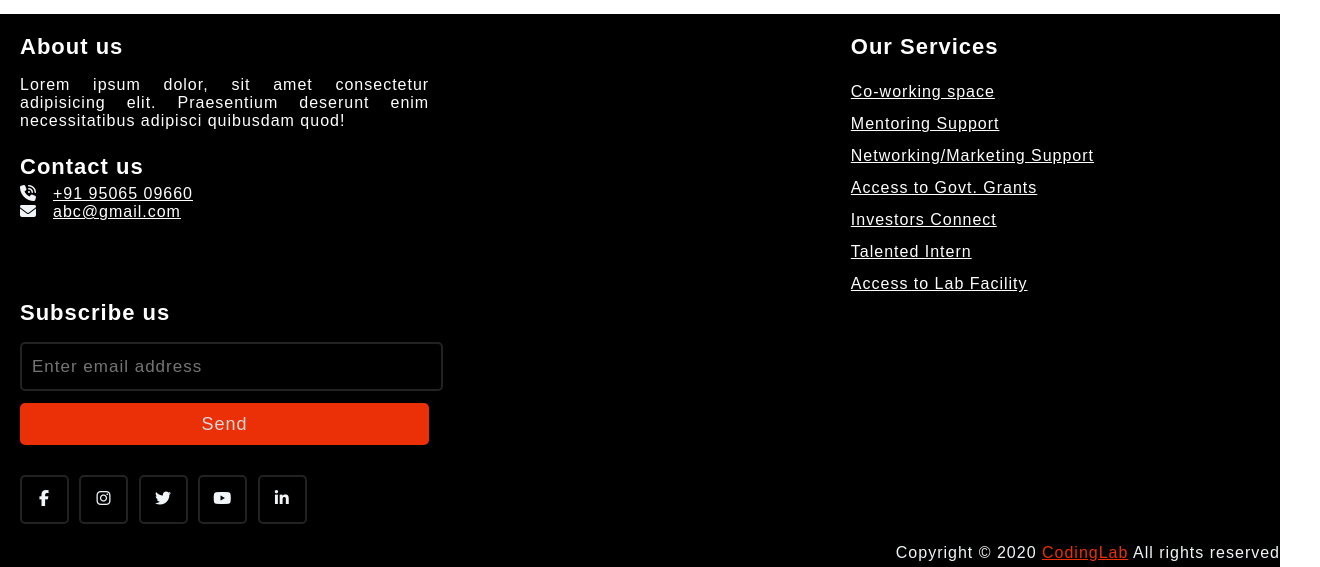
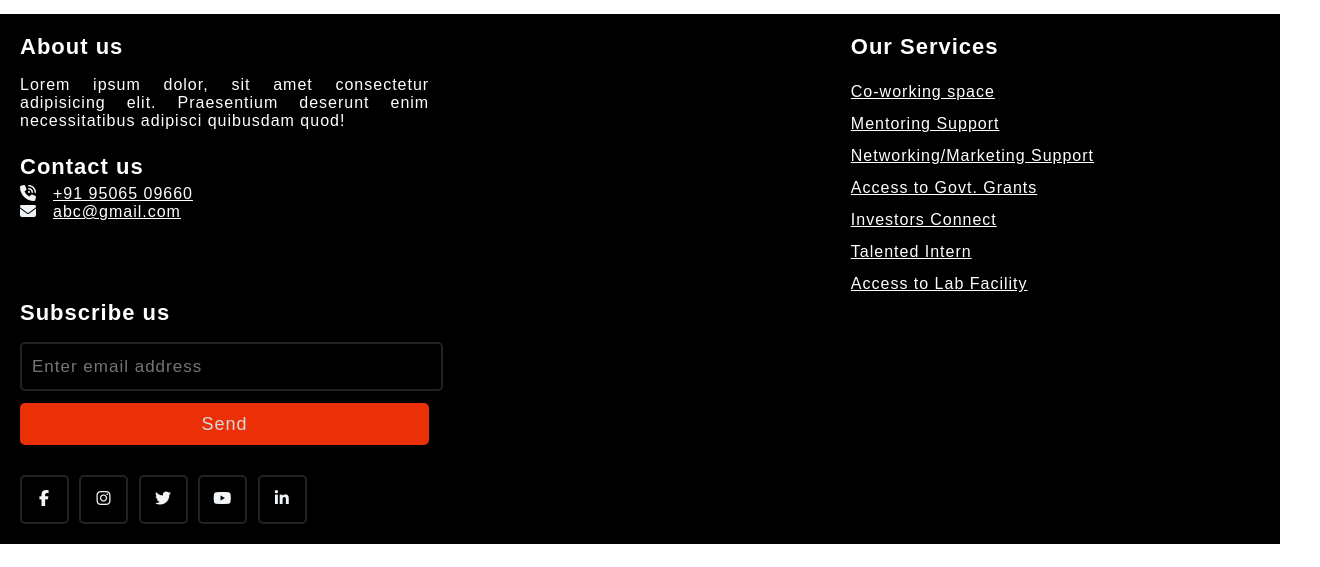
Before and after one commit to Ankitduvedi/incubationCenter, a plain HTML site: page index.html in a window 1280 px wide. Shown: the part 2077-2644 px from the top of the page, 1320 px wide, since content can reach past the window. After the commit the page ends 2621 px from the top, so only its background shows below. Drawn offline with Linux system fonts and the light colour scheme; a web font is replaced by a local one.

Commit message:
improving css

```diff
--- a/Front-End/style.css
+++ b/Front-End/style.css
@@ -594,17 +594,6 @@ footer .content .media-icons a {
     border-color: #eb2f06;
 }
 
-footer .bottom {
-    width: 100%;
-    text-align: right;
-    color: #d9d9d9;
-    padding: 0 40px 5px 0;
-}
-
-footer .bottom a {
-    color: #eb2f06;
-}
-
 footer a {
     transition: all 0.3s ease;
 }
--- a/index.html
+++ b/index.html
@@ -164,9 +164,6 @@
                 </form>
             </div>
         </div>
-        <div class="bottom">
-            <p>Copyright © 2020 <a href="#">CodingLab</a> All rights reserved</p>
-        </div>
     </footer>
     <script src="./Front-End/script.js"></script>
 </body>
```
